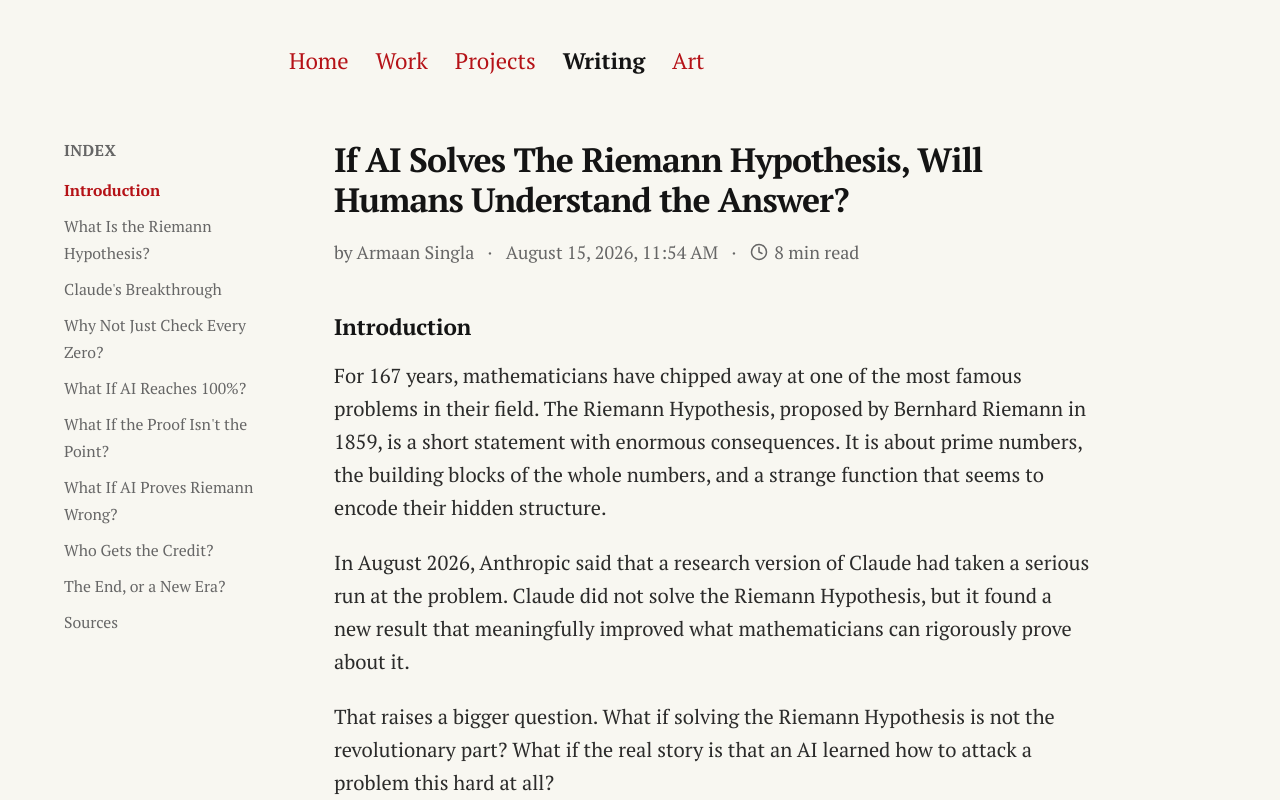
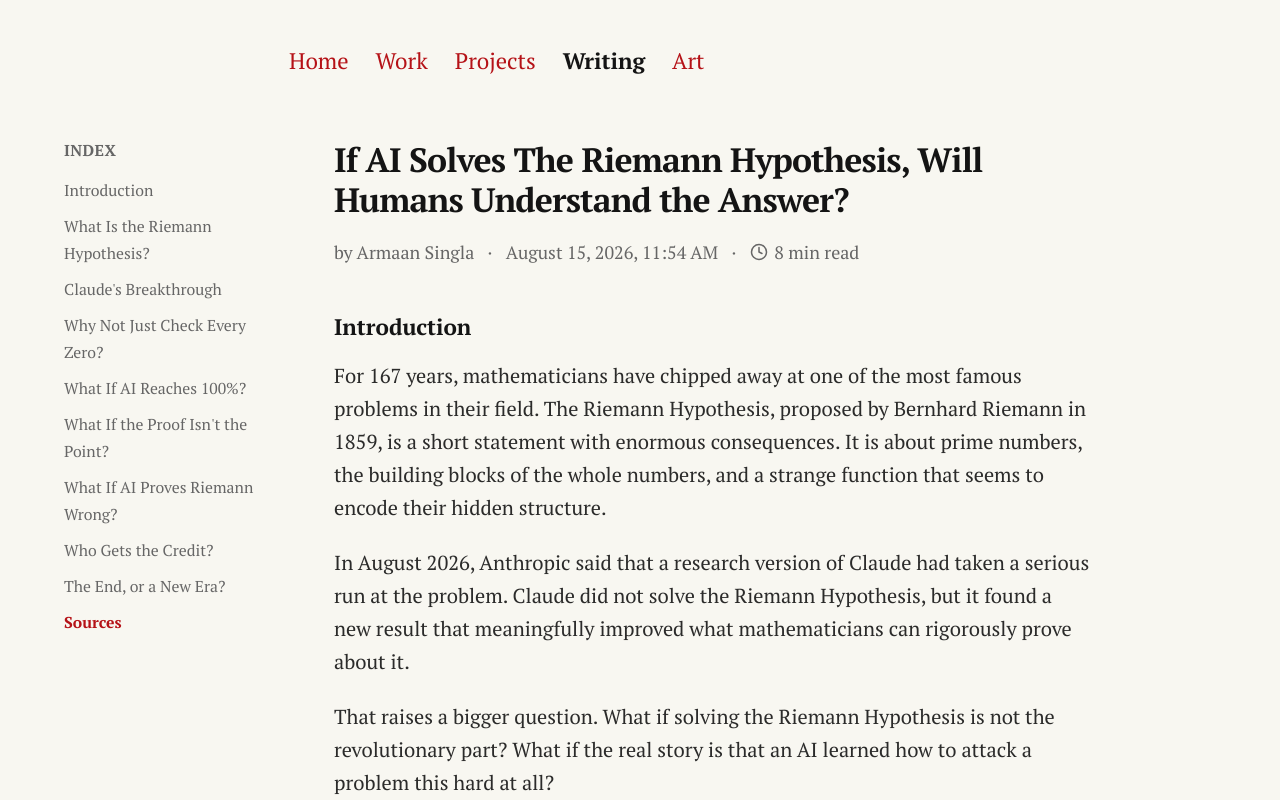
Before and after one commit to armaansingla14/personal-website, a React (Vite) app in the folder armaan-singla-portfolio-main/: page /writing/riemann-hypothesis in a window 1280 px wide. Shown: the top 800 px of the page. Built offline with nearby package versions, Linux system fonts and the light colour scheme.

Commit message:
Fix essay index scrollspy to track the correct section on scroll and click

```diff
--- a/armaan-singla-portfolio-main/src/pages/Essay.tsx
+++ b/armaan-singla-portfolio-main/src/pages/Essay.tsx
@@ -9,29 +9,46 @@ import {
 
 const useActiveSection = (ids: string[]) => {
   const [activeId, setActiveId] = useState<string>(ids[0] ?? "");
+  const key = ids.join(",");
 
   useEffect(() => {
     if (ids.length === 0) return;
 
-    const observer = new IntersectionObserver(
-      (entries) => {
-        const visible = entries
-          .filter((e) => e.isIntersecting)
-          .sort((a, b) => a.boundingClientRect.top - b.boundingClientRect.top);
-        if (visible.length > 0) {
-          setActiveId(visible[0].target.id);
+    // A section is active once its top scrolls above this line (just below
+    // the sticky nav, matching the sections' scroll-mt-24 = 96px offset).
+    const OFFSET = 110;
+
+    const update = () => {
+      const doc = document.documentElement;
+      const atBottom =
+        window.innerHeight + window.scrollY >= doc.scrollHeight - 2;
+      if (atBottom) {
+        setActiveId(ids[ids.length - 1]);
+        return;
+      }
+
+      let current = ids[0];
+      for (const id of ids) {
+        const el = document.getElementById(id);
+        if (!el) continue;
+        if (el.getBoundingClientRect().top <= OFFSET) {
+          current = id;
+        } else {
+          break;
         }
-      },
-      { rootMargin: "-96px 0px -60% 0px", threshold: 0 }
-    );
+      }
+      setActiveId(current);
+    };
 
-    const nodes = ids
-      .map((id) => document.getElementById(id))
-      .filter((n): n is HTMLElement => n !== null);
-    nodes.forEach((n) => observer.observe(n));
-
-    return () => observer.disconnect();
-  }, [ids]);
+    update();
+    window.addEventListener("scroll", update, { passive: true });
+    window.addEventListener("resize", update);
+    return () => {
+      window.removeEventListener("scroll", update);
+      window.removeEventListener("resize", update);
+    };
+    // eslint-disable-next-line react-hooks/exhaustive-deps
+  }, [key]);
 
   return activeId;
 };
```
